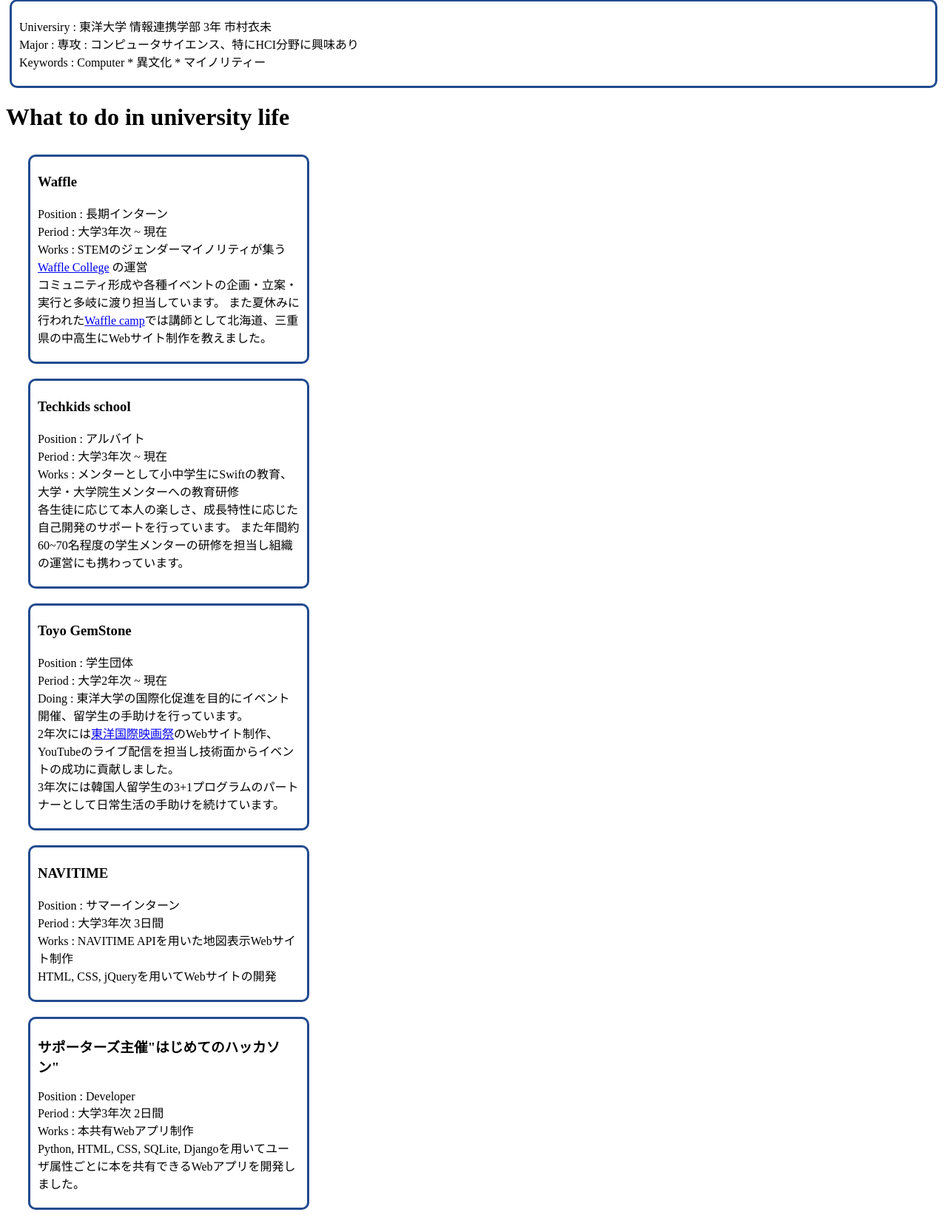
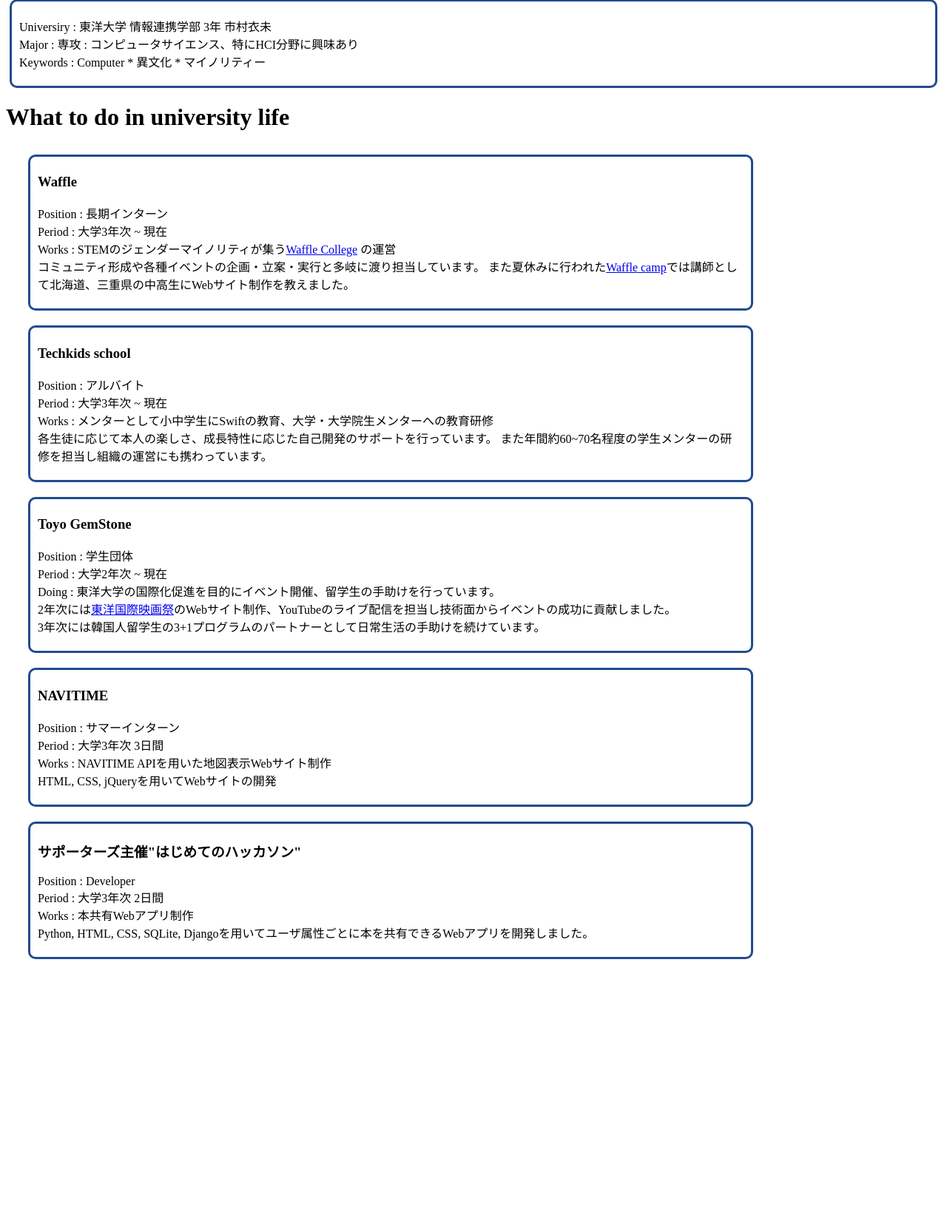
Before and after one commit to Emi-Bassy/Portpholio, a Django app: page /about/ in a window 1280 px wide. Shown: the part 149-1815 px from the top of the page at 74% size. After the commit the page ends 1446 px from the top, so only its background shows below. Run offline with Django 4.2, Linux system fonts and the light colour scheme.

Commit message:
edit each elements width

```diff
--- a/web/static/css/about.css
+++ b/web/static/css/about.css
@@ -28,22 +28,12 @@
     border-color: #224B8F;
 }
 .contents_container {
-  /* display: flex;
-  flex-wrap: wrap;
-  width: 800px;
-  margin: auto; */
     display: flex;
     flex-wrap: wrap;
-    width: 400px;
+    width: 1000px;
     margin: 20px;
 }
 .content_experience{
-  /* margin: 5px;
-  padding: 5px 10px;
-  border: solid;
-  border-radius: 10px;
-  border-color: #224B8F;
-  width: 200px; */
     margin: 10px;
     padding: 5px 10px;
     border: solid;
```
